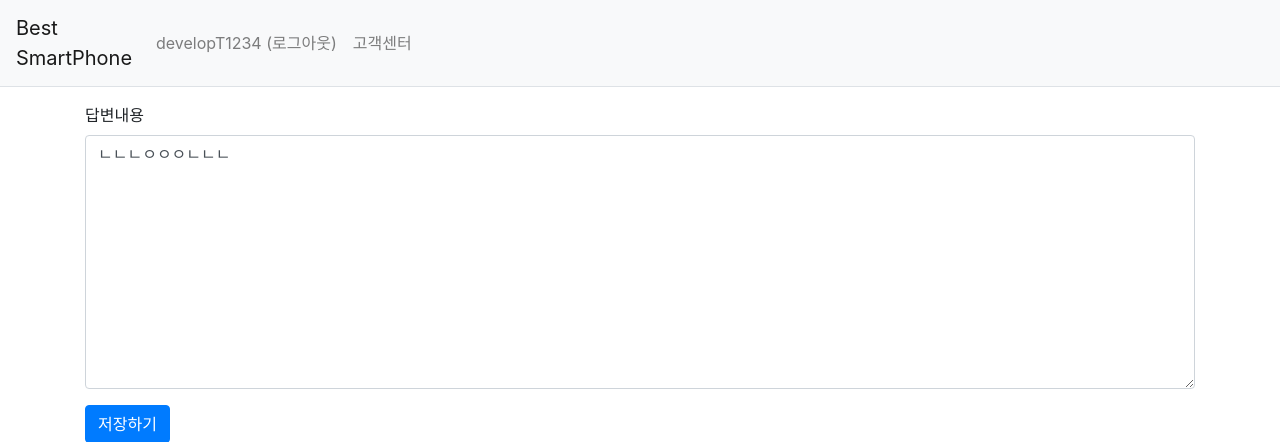
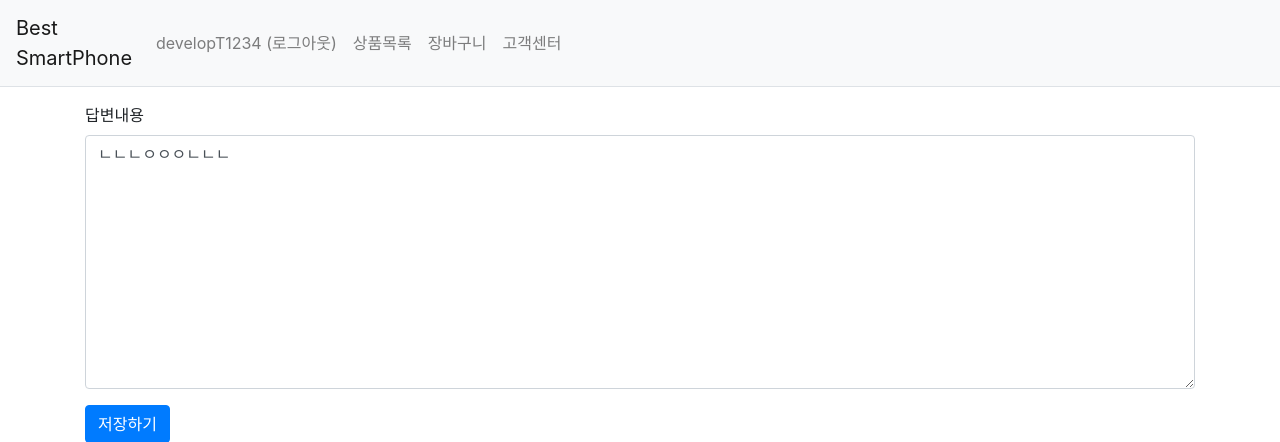
Before and after one commit to A-WOS/mysite, a Django app: page /pybo/answer/modify/2/ in a window 1280 px wide. Shown: the top 442 px of the page. Run offline with Django 3.2, Linux system fonts and the light colour scheme; a user stored in the database is signed in; data comes from the database, SQL or seed files in the repository; some libraries are stand-ins or nearby versions.

Commit message:
navbar에 상품목록, 장바구니 생성

```diff
--- a/pybo/templates/navbar.html
+++ b/pybo/templates/navbar.html
@@ -15,7 +15,13 @@
                 {% endif %}
             </li>
             <li class="nav-item ">
-                <a class="nav-link">고객센터</a>
+                <a class="nav-link">상품목록</a>
+            </li>
+            <li class="nav-item ">
+                <a class="nav-link">장바구니</a>
+            </li>
+            <li class="nav-item ">
+                <a class="nav-link" href="{% url 'pybo:index' %}">고객센터</a>
             </li>
         </ul>
     </div>
```
